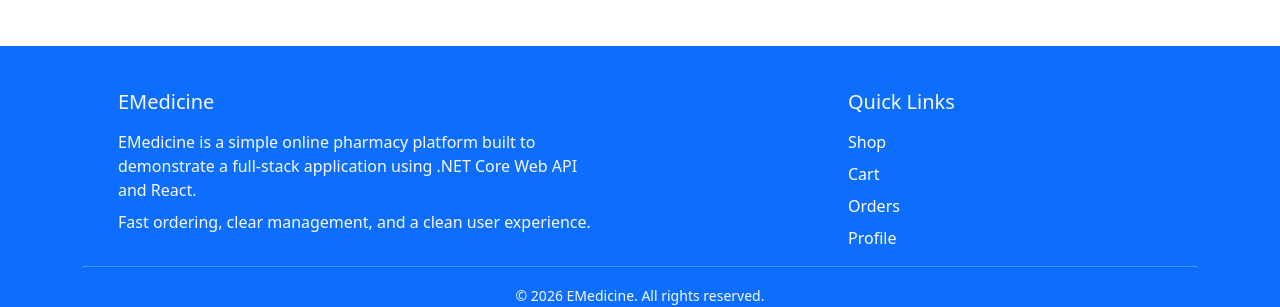
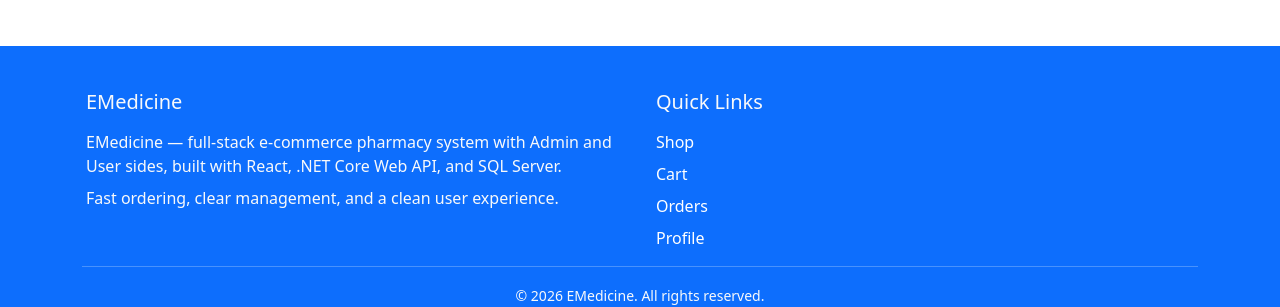
Before and after one commit to Khalid-Agha-2000/E-Medicine-Store-ASP.NET-Core-, a React (Vite) app in the folder Frontend/EMedicine-Frontend/: page /cart in a window 1280 px wide. Shown: the part 469-776 px from the top of the page. Built offline with nearby package versions, Linux system fonts and the light colour scheme; no server answers.

Commit message:
Final layout issues resolved for cart, medicineDisplay and footer components

```diff
--- a/Frontend/EMedicine-Frontend/src/components/Footer.jsx
+++ b/Frontend/EMedicine-Frontend/src/components/Footer.jsx
@@ -5,20 +5,20 @@ export default function Footer() {
         <footer className="bg-primary text-light mt-5">
             <div className="container py-4">
                 <div className="row">
-                    <div className="col-md-6 px-5">
-                        <h5 className="mb-3" style={{ maxWidth: '350px', marginRight: "55px", marginTop: "20px"}}>EMedicine</h5>
+                    <div className="col-md-6 px-3">
+                        <h5 className="mb-3" style={{ maxWidth: '350px', marginTop: "20px" }}>EMedicine</h5>
                         <p className="mb-2">
-                            EMedicine is a simple online pharmacy platform built to
-                            demonstrate a full-stack application using .NET Core Web API
-                            and React.
+                             EMedicine — full-stack e-commerce pharmacy system
+                             with Admin and User sides, built with React,
+                             .NET Core Web API, and SQL Server.
                         </p>
                         <p className="mb-0">
                             Fast ordering, clear management, and a clean user experience.
                         </p>
                     </div>
 
-                    <div className="col-md-6">
-                        <div className="ms-auto" style={{ maxWidth: '350px', marginRight: "0px", marginTop: "20px"}}>
+                    <div className="col-md-6 px-3">
+                        <div style={{ maxWidth: '350px', marginTop: "20px" }}>
                             <h5 className="mb-3">Quick Links</h5>
                             <p className="mb-2"><Link style={{color: "white"}} to={"/shop"}>Shop</Link></p>
                             <p className="mb-2"><Link style={{color: "white"}} to={"/cart"}>Cart</Link></p>
--- a/Frontend/EMedicine-Frontend/src/components/users/Cart.jsx
+++ b/Frontend/EMedicine-Frontend/src/components/users/Cart.jsx
@@ -72,7 +72,7 @@ export default function Cart() {
                 setFlashMessage({message: "Your order was placed successfully", type: "success"});
                 navigate("/shop");
             } else {
-                setFlashMessage({message: "Failed to place an order. Please try again!", type: "danger"});
+                setFlashMessage({message: `${data.statusMessage}`, type: "danger"});
             }
         })
         .catch(err => console.error(err));
--- a/Frontend/EMedicine-Frontend/src/components/users/MedicineDetails.jsx
+++ b/Frontend/EMedicine-Frontend/src/components/users/MedicineDetails.jsx
@@ -68,7 +68,7 @@ export default function MedicineDetails() {
                     style={{ objectFit: "fit", maxHeight: "500px" }}
                 />
 
-                <div className="card-body p-5">
+                <div className="card-body">
                     <h2 className="card-title mb-3">
                         {med.name} - {med.manufacturer}
                     </h2>
@@ -77,13 +77,22 @@ export default function MedicineDetails() {
                         {med.unitPrice}₺
                     </h4>
 
-                    <p className="text-muted fs-5">
-                        {med.description}
-                    </p>
+                    <h4> Descriptioin</h4>
+
+                    <div className="min-h-25% p-2" style={{minHeight: "200px", height: "auto", border: "1px solid black", borderRadius: "4px"}}>
+                        <p className="text-muted fs-5">
+                            {med.description}
+                        </p>
+                    </div>
 
                     <p className="mb-4">
                         <strong>Status:</strong>{" "}
-                        <span className="text-success">In Stock</span>
+                        {med.quantity > 0 ? (
+                            <span className="text-success">In Stock</span>
+                        ) :
+                        (<span className="text-danger">Out of Stock</span>)
+                        }
+
                         <span className="ms-3 text-muted">
                             ({med.quantity} units available)
                         </span>
```
